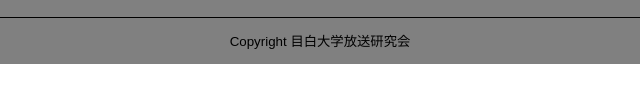
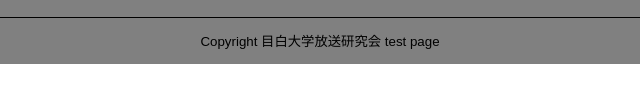
Before and after one commit to poisonbread/MBS_Web, a plain HTML site: page index.html in a window 1280 px wide. Shown: the part 662-764 px from the top of the page, 320-960 px from the left. Drawn offline with Linux system fonts and the light colour scheme.

Commit message:
MBS_Web update
Changed html

```diff
--- a/index.html
+++ b/index.html
@@ -120,7 +120,7 @@
             </div>
             <div class="underline"></div>
             <div class="Copyright">
-                <small>Copyright 目白大学放送研究会</small>
+                <small>Copyright 目白大学放送研究会 test page</small>
             </div>
         </footer>
     </div>
```
